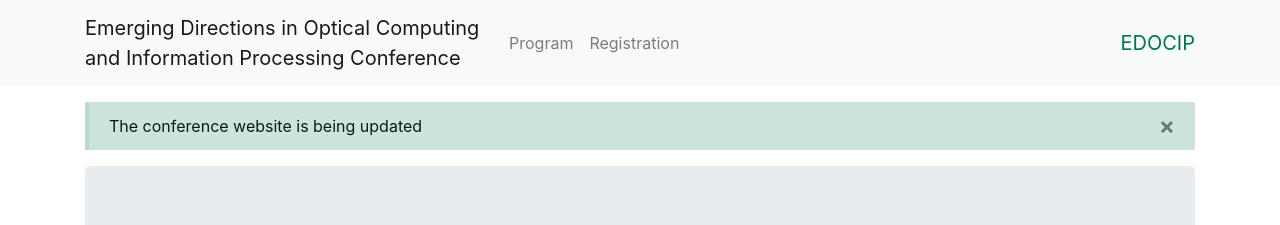
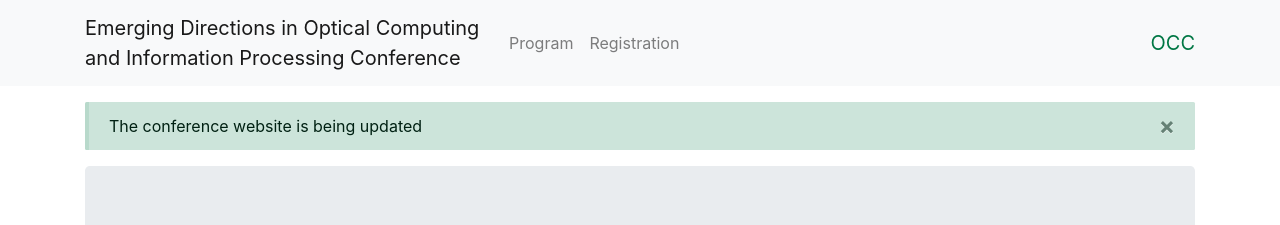
Before and after one commit to mirilabqc/mini-conference-site, a Jekyll site: the page built from index.md, in a window 1280 px wide. Shown: the top 225 px of the page. Built offline with Jekyll 4.4.1, drawn with Linux system fonts in a browser that asks for light colours.

Commit message:
updates conference acronym for logo link

```diff
--- a/_config.yml
+++ b/_config.yml
@@ -70,7 +70,7 @@ conference:
   # Navigation bar
   navigation:
     logo:
-      name: EDOCIP
+      name: OCC
       # img: ''
       url: 'https://opticalcomputingconference.org'
     breakpoint: md
```
